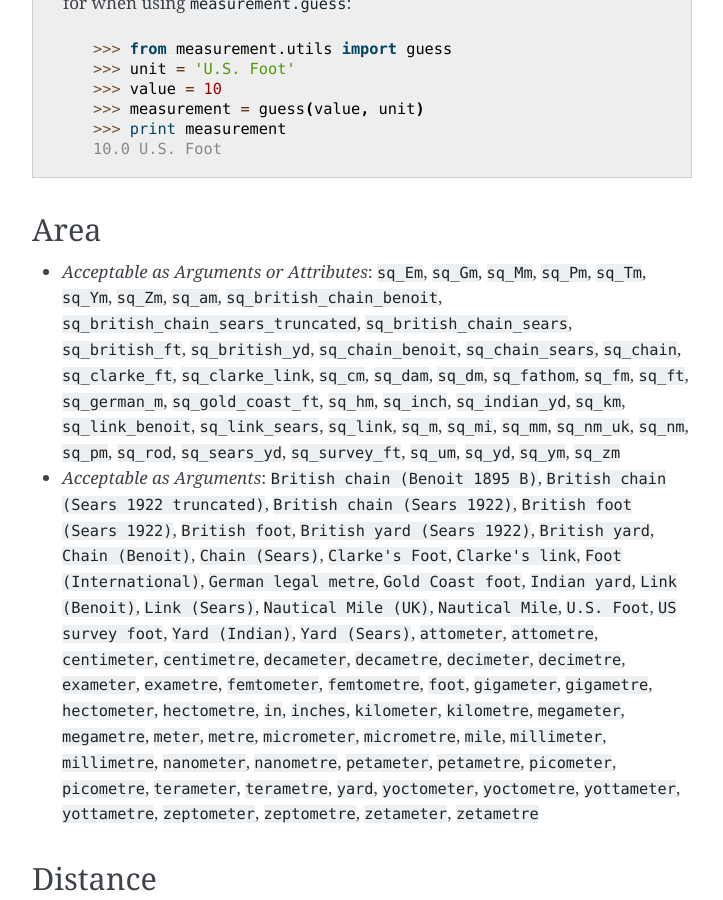
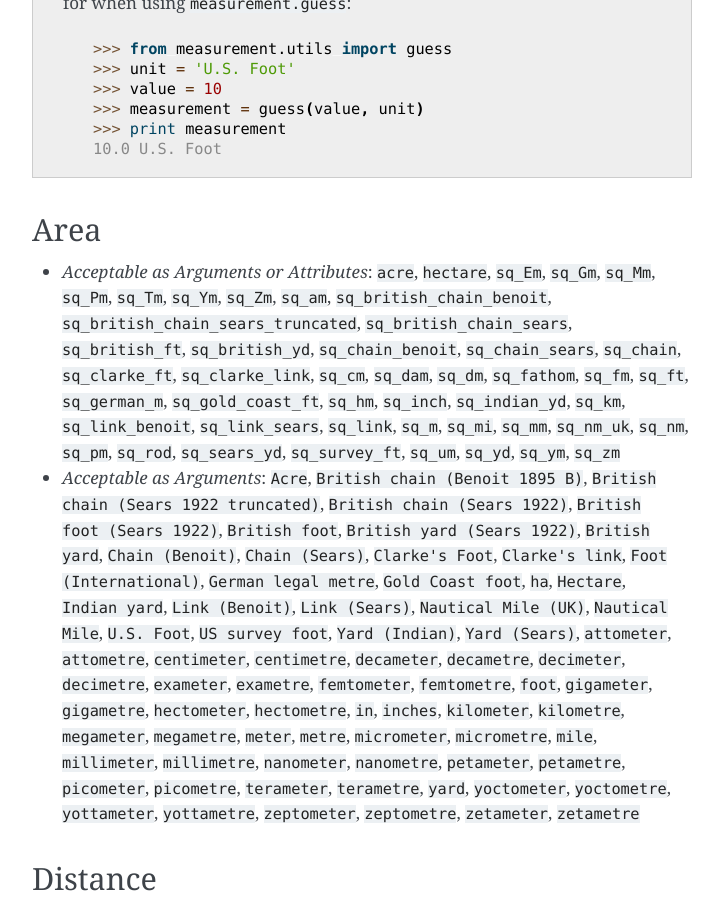
Before and after one commit to coddingtonbear/python-measurement, a Sphinx documentation site: the page built from docs/topics/measures.rst, in a window 1280 px wide and 900 px high, scrolled down 804 px. Shown: the whole window, without its empty margins (388-1111 px from the left). Built offline with Sphinx 7.4.7, drawn with Linux system fonts in a browser that asks for light colours.

Commit message:
Updated docs

```diff
--- a/docs/topics/measures.rst
+++ b/docs/topics/measures.rst
@@ -43,8 +43,8 @@ This application provides the following measures:
 Area
 ----
 
-* *Acceptable as Arguments or Attributes*: ``sq_Em``, ``sq_Gm``, ``sq_Mm``, ``sq_Pm``, ``sq_Tm``, ``sq_Ym``, ``sq_Zm``, ``sq_am``, ``sq_british_chain_benoit``, ``sq_british_chain_sears_truncated``, ``sq_british_chain_sears``, ``sq_british_ft``, ``sq_british_yd``, ``sq_chain_benoit``, ``sq_chain_sears``, ``sq_chain``, ``sq_clarke_ft``, ``sq_clarke_link``, ``sq_cm``, ``sq_dam``, ``sq_dm``, ``sq_fathom``, ``sq_fm``, ``sq_ft``, ``sq_german_m``, ``sq_gold_coast_ft``, ``sq_hm``, ``sq_inch``, ``sq_indian_yd``, ``sq_km``, ``sq_link_benoit``, ``sq_link_sears``, ``sq_link``, ``sq_m``, ``sq_mi``, ``sq_mm``, ``sq_nm_uk``, ``sq_nm``, ``sq_pm``, ``sq_rod``, ``sq_sears_yd``, ``sq_survey_ft``, ``sq_um``, ``sq_yd``, ``sq_ym``, ``sq_zm``
-* *Acceptable as Arguments*: ``British chain (Benoit 1895 B)``, ``British chain (Sears 1922 truncated)``, ``British chain (Sears 1922)``, ``British foot (Sears 1922)``, ``British foot``, ``British yard (Sears 1922)``, ``British yard``, ``Chain (Benoit)``, ``Chain (Sears)``, ``Clarke's Foot``, ``Clarke's link``, ``Foot (International)``, ``German legal metre``, ``Gold Coast foot``, ``Indian yard``, ``Link (Benoit)``, ``Link (Sears)``, ``Nautical Mile (UK)``, ``Nautical Mile``, ``U.S. Foot``, ``US survey foot``, ``Yard (Indian)``, ``Yard (Sears)``, ``attometer``, ``attometre``, ``centimeter``, ``centimetre``, ``decameter``, ``decametre``, ``decimeter``, ``decimetre``, ``exameter``, ``exametre``, ``femtometer``, ``femtometre``, ``foot``, ``gigameter``, ``gigametre``, ``hectometer``, ``hectometre``, ``in``, ``inches``, ``kilometer``, ``kilometre``, ``megameter``, ``megametre``, ``meter``, ``metre``, ``micrometer``, ``micrometre``, ``mile``, ``millimeter``, ``millimetre``, ``nanometer``, ``nanometre``, ``petameter``, ``petametre``, ``picometer``, ``picometre``, ``terameter``, ``terametre``, ``yard``, ``yoctometer``, ``yoctometre``, ``yottameter``, ``yottametre``, ``zeptometer``, ``zeptometre``, ``zetameter``, ``zetametre``
+* *Acceptable as Arguments or Attributes*: ``acre``, ``hectare``, ``sq_Em``, ``sq_Gm``, ``sq_Mm``, ``sq_Pm``, ``sq_Tm``, ``sq_Ym``, ``sq_Zm``, ``sq_am``, ``sq_british_chain_benoit``, ``sq_british_chain_sears_truncated``, ``sq_british_chain_sears``, ``sq_british_ft``, ``sq_british_yd``, ``sq_chain_benoit``, ``sq_chain_sears``, ``sq_chain``, ``sq_clarke_ft``, ``sq_clarke_link``, ``sq_cm``, ``sq_dam``, ``sq_dm``, ``sq_fathom``, ``sq_fm``, ``sq_ft``, ``sq_german_m``, ``sq_gold_coast_ft``, ``sq_hm``, ``sq_inch``, ``sq_indian_yd``, ``sq_km``, ``sq_link_benoit``, ``sq_link_sears``, ``sq_link``, ``sq_m``, ``sq_mi``, ``sq_mm``, ``sq_nm_uk``, ``sq_nm``, ``sq_pm``, ``sq_rod``, ``sq_sears_yd``, ``sq_survey_ft``, ``sq_um``, ``sq_yd``, ``sq_ym``, ``sq_zm``
+* *Acceptable as Arguments*: ``Acre``, ``British chain (Benoit 1895 B)``, ``British chain (Sears 1922 truncated)``, ``British chain (Sears 1922)``, ``British foot (Sears 1922)``, ``British foot``, ``British yard (Sears 1922)``, ``British yard``, ``Chain (Benoit)``, ``Chain (Sears)``, ``Clarke's Foot``, ``Clarke's link``, ``Foot (International)``, ``German legal metre``, ``Gold Coast foot``, ``ha``, ``Hectare``, ``Indian yard``, ``Link (Benoit)``, ``Link (Sears)``, ``Nautical Mile (UK)``, ``Nautical Mile``, ``U.S. Foot``, ``US survey foot``, ``Yard (Indian)``, ``Yard (Sears)``, ``attometer``, ``attometre``, ``centimeter``, ``centimetre``, ``decameter``, ``decametre``, ``decimeter``, ``decimetre``, ``exameter``, ``exametre``, ``femtometer``, ``femtometre``, ``foot``, ``gigameter``, ``gigametre``, ``hectometer``, ``hectometre``, ``in``, ``inches``, ``kilometer``, ``kilometre``, ``megameter``, ``megametre``, ``meter``, ``metre``, ``micrometer``, ``micrometre``, ``mile``, ``millimeter``, ``millimetre``, ``nanometer``, ``nanometre``, ``petameter``, ``petametre``, ``picometer``, ``picometre``, ``terameter``, ``terametre``, ``yard``, ``yoctometer``, ``yoctometre``, ``yottameter``, ``yottametre``, ``zeptometer``, ``zeptometre``, ``zetameter``, ``zetametre``
 
 Distance
 --------
```
